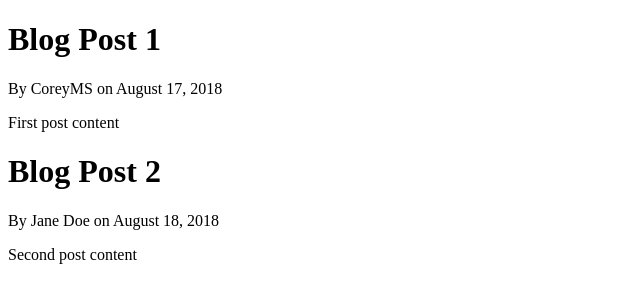
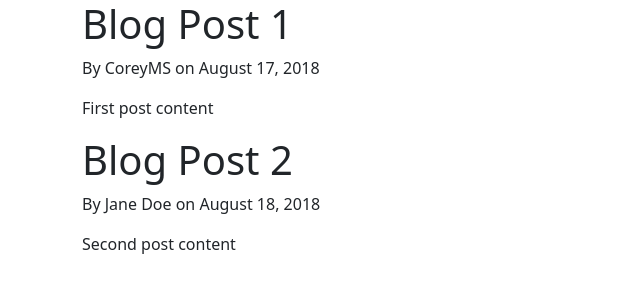
Before and after one commit to Alihaghayegh/Django-blog-app, a Django app: page / in a window 1280 px wide. Shown: the top 303 px of the page, without its empty margins (0-640 px from the left). Run offline with Django 5.2, Linux system fonts and the light colour scheme.

Commit message:
bootstrap added to project via cdn

```diff
--- a/django_project/blog/templates/blog/base.html
+++ b/django_project/blog/templates/blog/base.html
@@ -2,6 +2,8 @@
 <html lang="en">
 <head>
     <meta charset="UTF-8">
+    <meta name="viewport" content="width=device-width, initial-scale=1">
+     <link href="https://cdn.jsdelivr.net/npm/bootstrap@5.3.2/dist/css/bootstrap.min.css" rel="stylesheet" integrity="sha384-T3c6CoIi6uLrA9TneNEoa7RxnatzjcDSCmG1MXxSR1GAsXEV/Dwwykc2MPK8M2HN" crossorigin="anonymous">
     {% if title %}
         <title>Django Blog - {{ title }}</title>
     {% else %}
@@ -9,6 +11,12 @@
     {% endif %}
 </head>
 <body>
-    {% block content %}{% endblock %}
+
+    <div class="container">
+        {% block content %}{% endblock %}
+    </div>
+    <script src="https://cdn.jsdelivr.net/npm/bootstrap@5.3.2/dist/js/bootstrap.bundle.min.js" integrity="sha384-C6RzsynM9kWDrMNeT87bh95OGNyZPhcTNXj1NW7RuBCsyN/o0jlpcV8Qyq46cDfL" crossorigin="anonymous"></script>
+    <script src="https://cdn.jsdelivr.net/npm/@popperjs/core@2.11.8/dist/umd/popper.min.js" integrity="sha384-I7E8VVD/ismYTF4hNIPjVp/Zjvgyol6VFvRkX/vR+Vc4jQkC+hVqc2pM8ODewa9r" crossorigin="anonymous"></script>
+    <script src="https://cdn.jsdelivr.net/npm/bootstrap@5.3.2/dist/js/bootstrap.min.js" integrity="sha384-BBtl+eGJRgqQAUMxJ7pMwbEyER4l1g+O15P+16Ep7Q9Q+zqX6gSbd85u4mG4QzX+" crossorigin="anonymous"></script>
 </body>
 </html>
```
